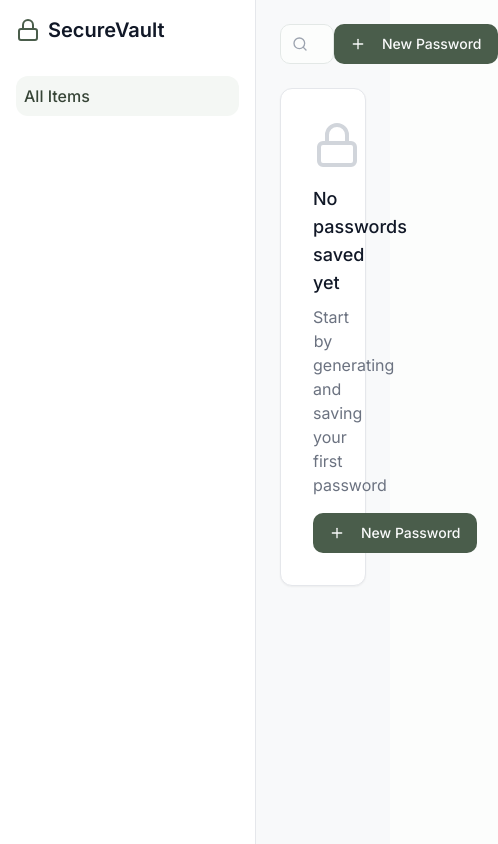
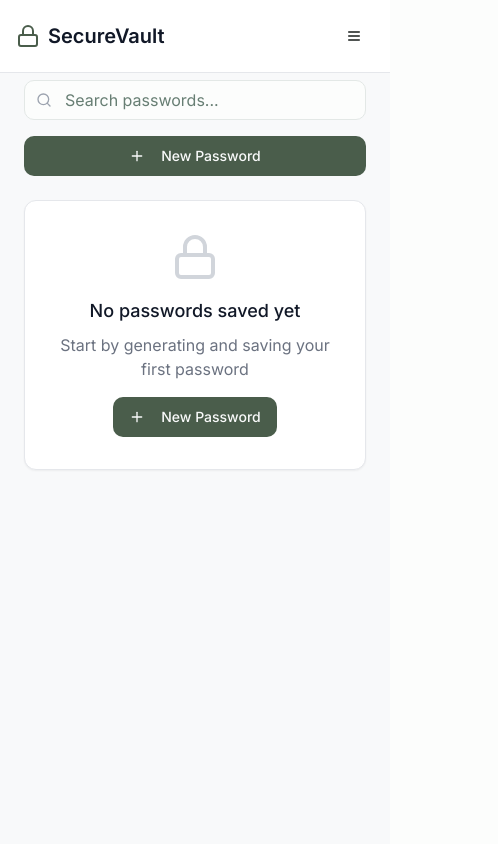
Before and after one commit to nammour22/securekey-caddy, a React (Vite) app: page / in a window 390 px wide. Shown: the whole page, 498 px wide, since content can reach past the window. Built offline with nearby package versions, Linux system fonts and the light colour scheme.

Commit message:
Fix UI and add auth
Addresses responsive design issues on smaller screens.
Fixes password deletion functionality.
Adds user login and signup capabilities.

```diff
--- a/src/pages/Index.tsx
+++ b/src/pages/Index.tsx
@@ -8,6 +8,7 @@ import {
   Pencil,
   Eye,
   EyeOff,
+  Menu,
 } from "lucide-react";
 import { Link } from "react-router-dom";
 import { useState, useEffect } from "react";
@@ -34,6 +35,11 @@ import {
   AlertDialogHeader,
   AlertDialogTitle,
 } from "@/components/ui/alert-dialog";
+import {
+  Sheet,
+  SheetContent,
+  SheetTrigger,
+} from "@/components/ui/sheet";
 import PinSetup from "@/components/PinSetup";
 import { passwordManager } from "@/services/passwordManager";
 
@@ -61,6 +67,7 @@ const Index = () => {
   const [tempSelectedPassword, setTempSelectedPassword] = useState<PasswordDetails | null>(null);
   const [lastPinVerification, setLastPinVerification] = useState<number | null>(null);
   const [showPinSetup, setShowPinSetup] = useState(false);
+  const [isSidebarOpen, setIsSidebarOpen] = useState(false);
 
   // Load passwords from passwordManager
   useEffect(() => {
@@ -187,13 +194,42 @@ const Index = () => {
           }
         }} />
       )}
-      {/* Sidebar */}
-      <div className="fixed left-0 top-0 h-screen w-64 bg-white border-r border-gray-200 p-4">
+      {/* Mobile Sidebar */}
+      <div className="md:hidden fixed top-0 left-0 right-0 z-50 bg-white border-b border-gray-200 p-4">
+        <div className="flex items-center justify-between">
+          <div className="flex items-center space-x-2">
+            <Lock className="w-6 h-6 text-sage-500" />
+            <h1 className="text-xl font-semibold text-gray-900">SecureVault</h1>
+          </div>
+          <Sheet open={isSidebarOpen} onOpenChange={setIsSidebarOpen}>
+            <SheetTrigger asChild>
+              <Button variant="ghost" size="icon">
+                <Menu className="w-6 h-6" />
+              </Button>
+            </SheetTrigger>
+            <SheetContent side="left" className="w-64">
+              <div className="py-4">
+                <div className="flex items-center space-x-2 mb-8">
+                  <Lock className="w-6 h-6 text-sage-500" />
+                  <h1 className="text-xl font-semibold text-gray-900">SecureVault</h1>
+                </div>
+                <nav className="space-y-2">
+                  <Link to="/" className="block w-full p-2 rounded-lg text-gray-700 hover:bg-gray-100">
+                    All Items
+                  </Link>
+                </nav>
+              </div>
+            </SheetContent>
+          </Sheet>
+        </div>
+      </div>
+
+      {/* Desktop Sidebar */}
+      <div className="hidden md:fixed md:left-0 md:top-0 md:h-screen md:w-64 md:flex md:flex-col bg-white border-r border-gray-200 p-4">
         <div className="flex items-center space-x-2 mb-8">
           <Lock className="w-6 h-6 text-sage-500" />
           <h1 className="text-xl font-semibold text-gray-900">SecureVault</h1>
         </div>
-
         <nav className="space-y-2">
           <Link
             to="/"
@@ -205,10 +241,10 @@ const Index = () => {
       </div>
 
       {/* Main Content */}
-      <div className="ml-64 p-6">
+      <div className="md:ml-64 p-6 pt-20 md:pt-6">
         <div className="max-w-4xl mx-auto">
           {/* Header */}
-          <div className="flex justify-between items-center mb-6">
+          <div className="flex flex-col md:flex-row md:items-center justify-between gap-4 mb-6">
             <div className="relative flex-1 max-w-md">
               <Input
                 type="text"
@@ -220,7 +256,7 @@ const Index = () => {
               <Search className="absolute left-3 top-1/2 -translate-y-1/2 w-4 h-4 text-gray-400" />
             </div>
             <Link to="/generate">
-              <Button className="bg-sage-500 hover:bg-sage-600">
+              <Button className="w-full md:w-auto bg-sage-500 hover:bg-sage-600">
                 <Plus className="w-4 h-4 mr-2" />
                 New Password
               </Button>
```
